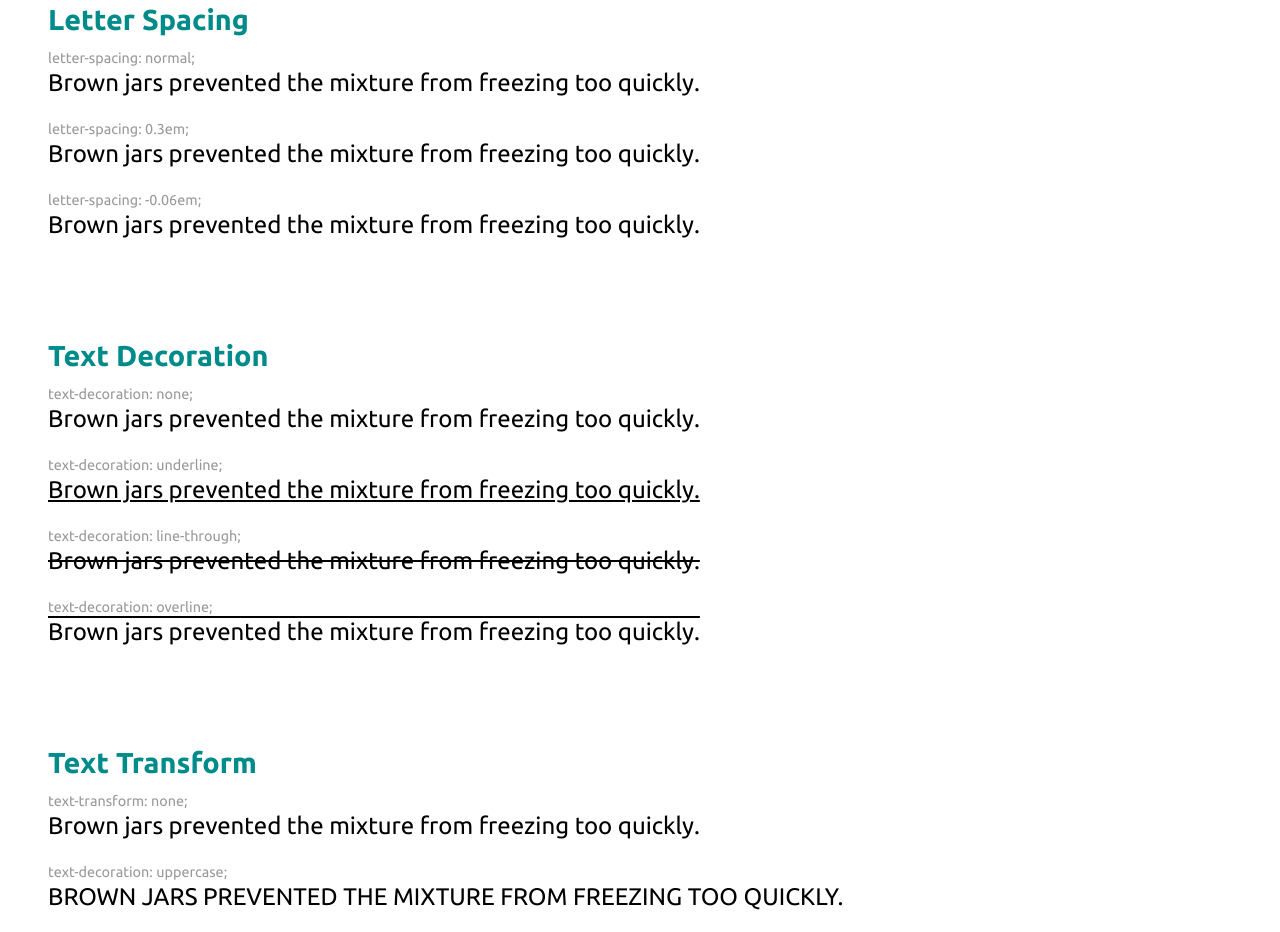
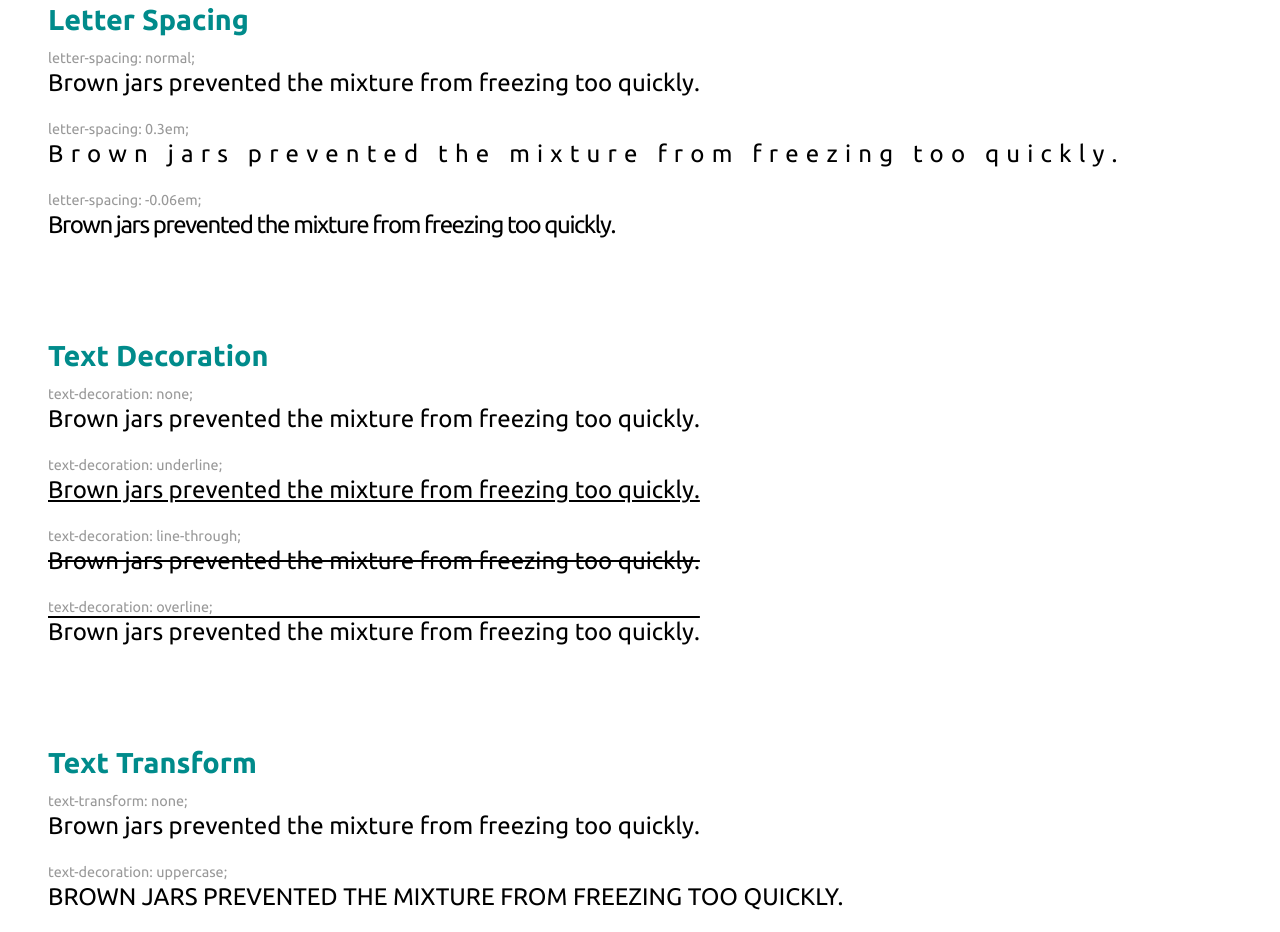
Before and after one commit to aeramos956/iffall2024, a plain HTML site: page type-styles/index.html in a window 1280 px wide. Shown: the part 783-1715 px from the top of the page. Drawn offline with Linux system fonts and the light colour scheme.

Commit message:
Add files via upload
Fixed letter spacing section to correspond with the increments.

```diff
--- a/type-styles/css/styles.css
+++ b/type-styles/css/styles.css
@@ -62,7 +62,7 @@ section.LetterSpacing p.Wide {
 }
 
 section.LetterSpacing p.Narrow {
-    letter-spacing: narrow;
+    letter-spacing: -0.06em;
 }
 
 section.TextDecoration p.None {
--- a/type-styles/index.html
+++ b/type-styles/index.html
@@ -36,7 +36,7 @@
             <h3>letter-spacing: normal;</h3>
             <p class="styledFont Normal">Brown jars prevented the mixture from freezing too quickly.</p>
             <h3>letter-spacing: 0.3em;</h3>
-            <p class="styledFont wide">Brown jars prevented the mixture from freezing too quickly.</p>
+            <p class="styledFont Wide">Brown jars prevented the mixture from freezing too quickly.</p>
             <h3>letter-spacing: -0.06em;</h3>
             <p class="styledFont Narrow">Brown jars prevented the mixture from freezing too quickly.</p>
         </section>
```
